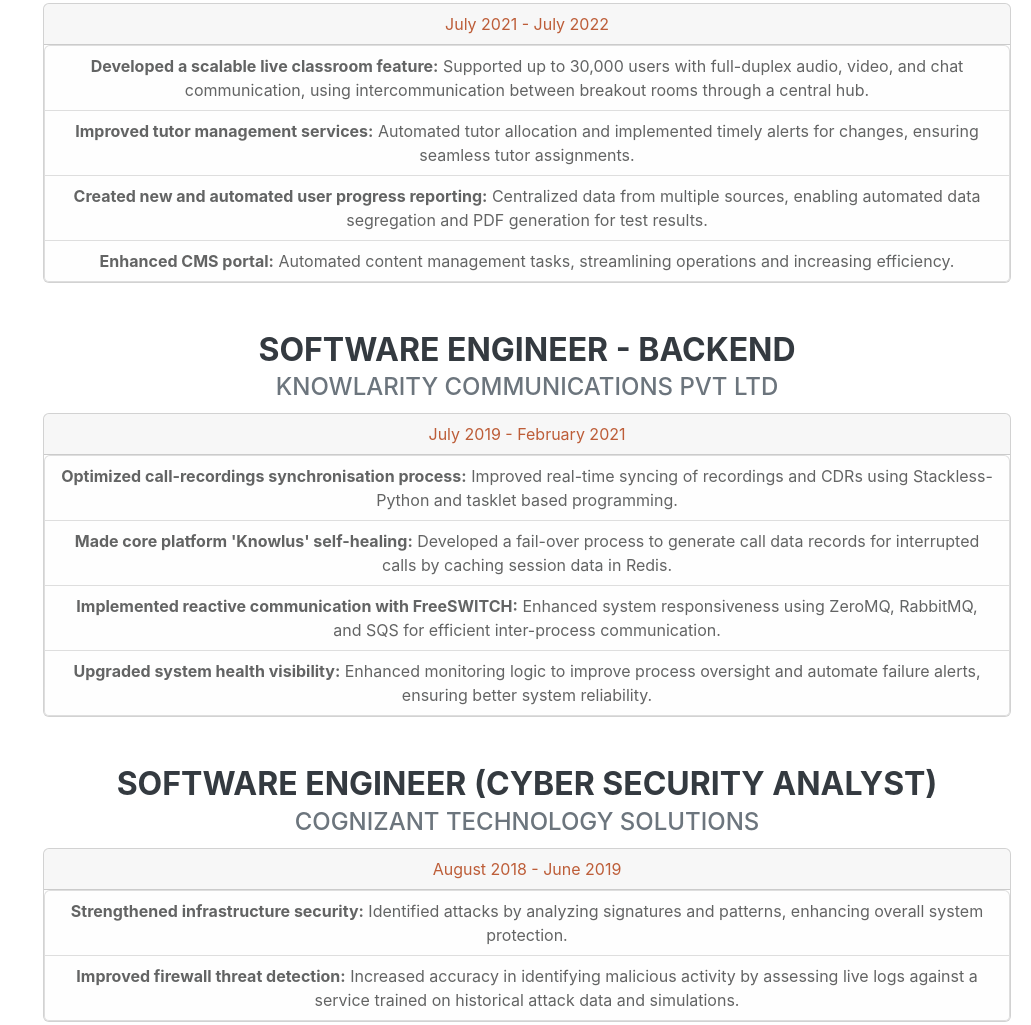
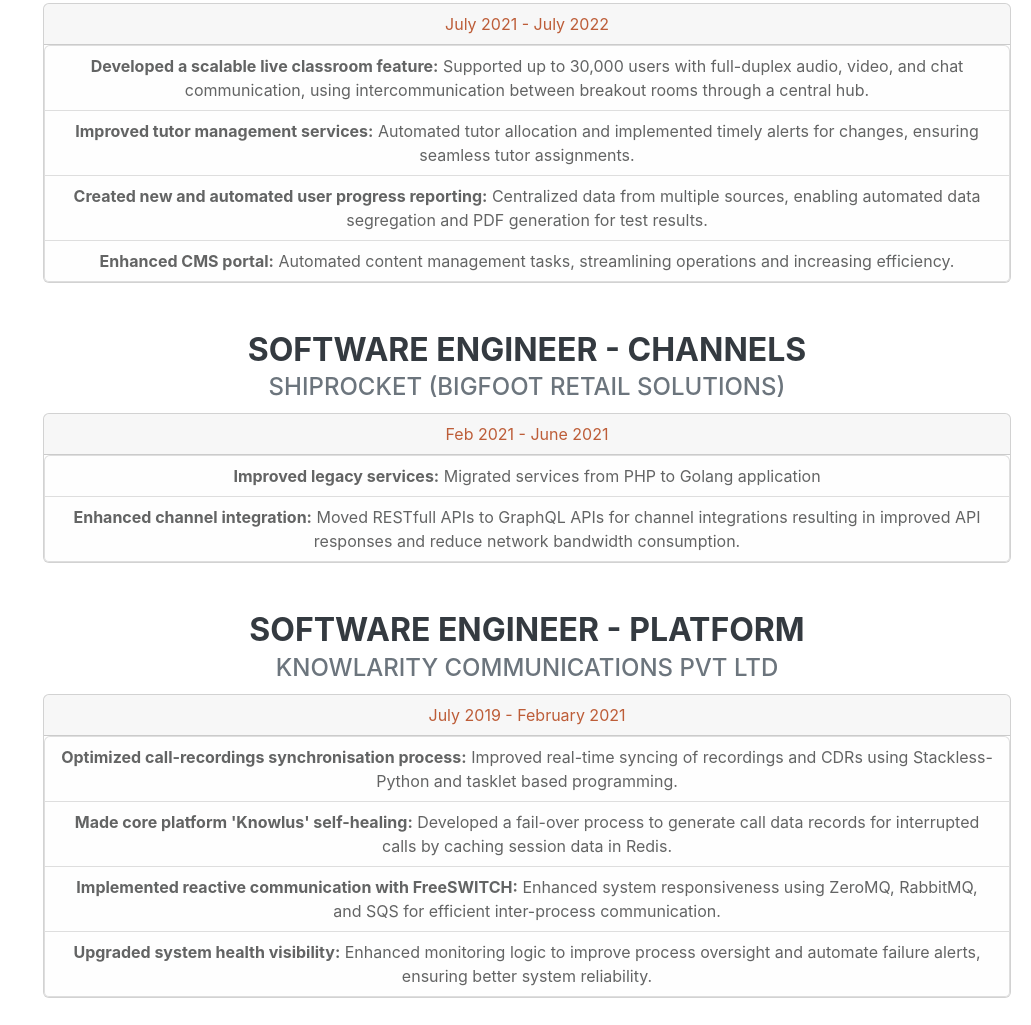
Before and after one commit to anuj-singh1/anuj-singh-portfolio, a plain HTML site: page docs/index.html in a window 1280 px wide. Shown: the part 1346-2371 px from the top of the page, without its empty margins (249-1280 px from the left). Drawn offline with nearby package versions, Linux system fonts and the light colour scheme; a web font is replaced by a local one.

Commit message:
add Shiprocket experience

```diff
--- a/docs/index.html
+++ b/docs/index.html
@@ -76,7 +76,7 @@
                     </div>
                     <div class="d-flex flex-column flex-md-row justify-content-between mb-5">
                         <div class="flex-grow-1">
-                            <h3 class="mb-0">Senior Software Engineer - Backend</h3>
+                            <h3 class="mb-0">Senior Software Engineer - Platform</h3>
                             <div class="subheading mb-2">ZEOTAP INDIA PVT LTD</div>
                             <div class="card" style="width: auto;">
                                 <div class="card-header flex-shrink-0 mb-0">
@@ -98,7 +98,7 @@
                     </div>
                     <div class="d-flex flex-column flex-md-row justify-content-between mb-5">
                         <div class="flex-grow-1">
-                            <h3 class="mb-0">Senior Software Engineer - Backend</h3>
+                            <h3 class="mb-0">Senior Software Engineer - ClassEx</h3>
                             <div class="subheading mb-2">BYJU’S (THINK & LEARN PVT LTD)</div>
                             <div class="card" style="width: auto;">
                                 <div class="card-header flex-shrink-0 mb-0">
@@ -123,7 +123,26 @@
                     </div>
                     <div class="d-flex flex-column flex-md-row justify-content-between mb-5">
                         <div class="flex-grow-1">
-                            <h3 class="mb-0">Software Engineer - Backend</h3>
+                            <h3 class="mb-0">Software Engineer - Channels</h3>
+                            <div class="subheading mb-2">SHIPROCKET (Bigfoot Retail Solutions)</div>
+                            <div class="card" style="width: auto;">
+                                <div class="card-header flex-shrink-0 mb-0">
+                                    <span class="text-primary ">Feb 2021 - June 2021</span>
+                                </div>
+                                <ul class="list-group">
+                                    <li class="list-group-item list-group-item-light">
+                                        <b>Improved legacy services:</b> Migrated services from PHP to Golang application
+                                    </li>
+                                    <li class="list-group-item list-group-item-light">
+                                        <b>Enhanced channel integration:</b> Moved RESTfull APIs to GraphQL APIs for channel integrations resulting in improved API responses and reduce network bandwidth consumption.
+                                    </li>
+                                </ul>
+                            </div>
+                        </div>
+                    </div>
+                    <div class="d-flex flex-column flex-md-row justify-content-between mb-5">
+                        <div class="flex-grow-1">
+                            <h3 class="mb-0">Software Engineer - Platform</h3>
                             <div class="subheading mb-2">KNOWLARITY COMMUNICATIONS PVT LTD</div>
                             <div class="card" style="width: auto;">
                                 <div class="card-header flex-shrink-0 mb-0">
```
